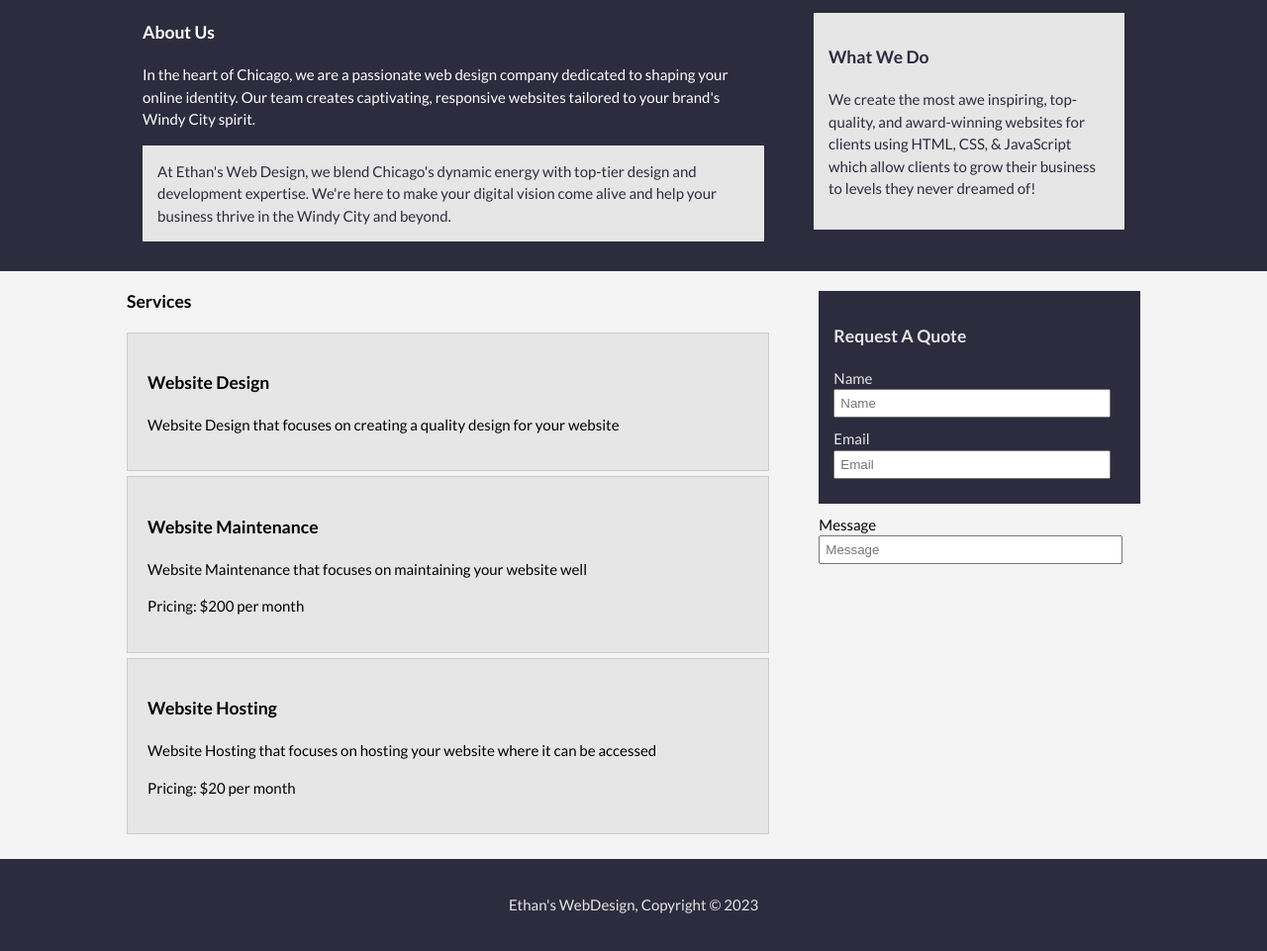
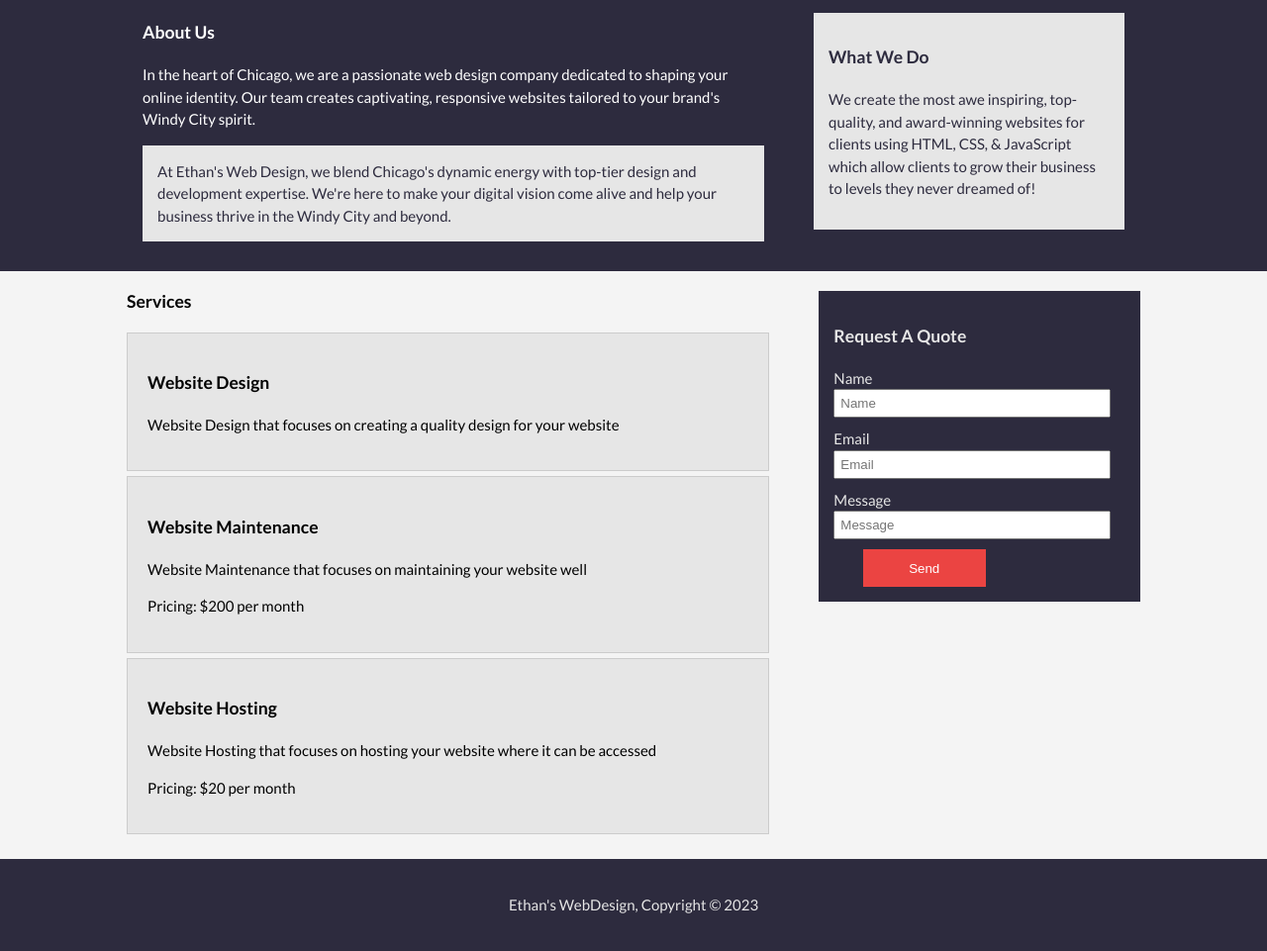
Before and after one commit to EthanGantt/FullWebPage, a plain HTML site: page index.html in a window 1280 px wide. Shown: the part 983-1944 px from the top of the page at 99% size. Drawn offline with Linux system fonts and the light colour scheme.

Commit message:
Added form submit feature to quote form

```diff
--- a/index.html
+++ b/index.html
@@ -131,7 +131,10 @@
             <aside class="sidebar">
                 <div class="dark">
                     <h3>Request A Quote</h3>
-                    <form class="quote">
+
+                    <!-- FormSubmit allows for an email address to be added to the form tag so that when the form is submitted the content/data in the form will be sent to the email added on the end of the "formsubmit.co" URL -->
+                    <!-- Syntax Example:  -->
+                    <form class="quote" action="https://formsubmit.co/ethan.gantt@stu.barren.kyschools.us" method="POST">
                         <div>
                             <label for="name">Name</label>
                             <br>
@@ -140,14 +143,12 @@
                         <label for="email">Email</label>
                         <br>
                         <input type="text" placeholder="Email">
-                </div>
-                <label for="name">Message</label>
+                    <label for="name">Message</label>
                 <br>
-                <input type="text" placeholder="Message">
-        </div>
-        <!-- <div class="container">
+                    <input type="text" placeholder="Message">
+                        <div class="container">
                         <button class="btn-1">Send</button>
-                    </div> -->
+                    </div>
         </form>
         </div>
         </aside>
```
